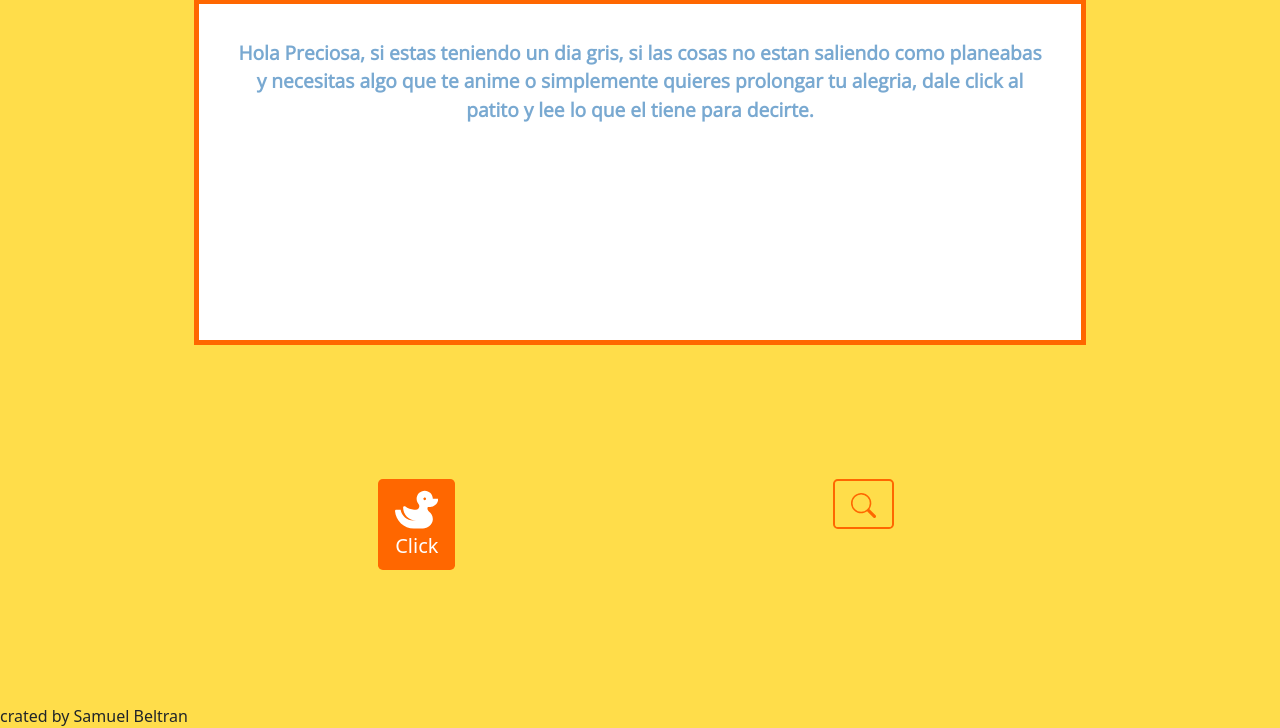
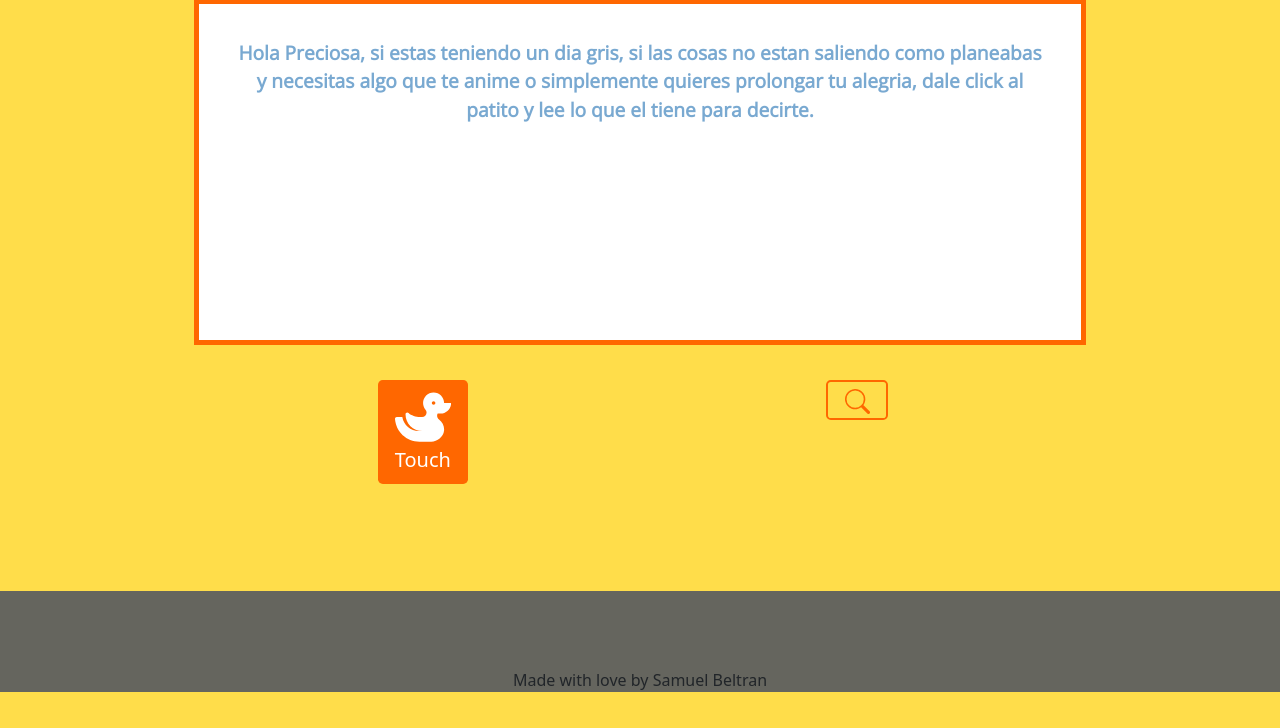
Before and after one commit to samdevbeltran/sara-gift, a PHP site: page /index.html in a window 1280 px wide. Shown: the part 663-1391 px from the top of the page. After the commit the page ends 1355 px from the top, so only its background shows below. Run offline with PHP 8.4, Linux system fonts and the light colour scheme.

Commit message:
detalles

```diff
--- a/css/styles.css
+++ b/css/styles.css
@@ -53,6 +53,16 @@ img{
 	width: 100%;
 }
 
+header nav{
+	height: 9vh;
+}
+header nav ul{
+	list-style-type: none;
+	padding: 0;
+}
+header nav ul li a i{
+	color: #79A9D1;
+}
 
 .header-img{
 
@@ -83,12 +93,12 @@ img{
     font-weight: 800;
 }
 
-.main-container{
+.message-container{
 	margin:  2% 10%;
 }
 
 .btn-container{
-	margin: 13% 0;
+	margin: 2% 0;
 }
 
 .btn-container div{
@@ -123,6 +133,8 @@ img{
 
 #buscar-button,#buscar-button2{
 	color:var(--accent1-color);
+	    padding: 3px 4%;
+    margin: 0 1%;
 }
 
 
@@ -131,7 +143,7 @@ img{
 	color: white;
 }
 .header2-img{
-	background-image: url('../resources/imgs/patos1.jpg');
+
 	background-size: cover;
 	width: 100%;
 }
@@ -175,6 +187,19 @@ img{
   border-radius: 5px;
   margin: 0;
 }
+
+.search-bar{
+	margin-bottom: 3%;
+}
+
+footer{
+	text-align: center;
+    margin-top: 7%;
+    background: #65655E;
+    padding-top: 6%;
+}
+
+
 /*small size*/
 @media (max-width: 424px ){
 	.header-img{
@@ -185,10 +210,12 @@ img{
 	    margin-top: 10%;
 	}
 	p{
-		font-size: 1em;
+		font-size: 18px;
+		padding: 0;
 	}
 
 	.header2-img{
+		background-image: url('../resources/imgs/ermita2.jpg');
 		height: 20vh;
 		padding: 7%;
 	}
@@ -210,8 +237,9 @@ img{
 		font-size: 1.2em;
 	}
 	.header2-img{
-		height: 10vh;
-		padding: 15%;
+		background-image: url('../resources/imgs/ermita1.jpg');
+		height: 60vh;
+		padding: 6%;
 	}
 	.search-bar{
 		width: 49%;
--- a/index.html
+++ b/index.html
@@ -19,9 +19,9 @@
 
 	  	</div>
 	</header>
-	<main class="container">
+	<main class="container main-container">
 
-		<div class="main-container">
+		<div class="message-container">
 			<section id="message-section">
 				<div class="msg-container">
 					<p>
@@ -31,15 +31,13 @@
 
 			</section>
 
-			<section>
+			<section class="container">
 
 				<div class="btn-container row">
-					<div class="col-sm-12 col-lg-6">
-						<button id="pato-button"type="button" class="btn btn-lg">
-
-						</button>
+					<div class="col-sm-6 col-lg-6">
+						<button id="pato-button"type="button" class="btn btn-lg">.</button>
 					</div>
-					<div class="col-sm-12 col-lg-6">
+					<div class="col-sm-6 col-lg-6">
 						<a id="buscar-button" type="button" href="list.html" class="btn btn-lg"></a>
 					</div>
 
@@ -51,7 +49,7 @@
 		</div>
 	</main>
 	<footer>
-		<label>crated by Samuel Beltran</label>
+		<label>Made with love by Samuel Beltran</label>
 	</footer>
 	<script type="text/javascript" src="libraries/bootstrap/js/bootstrap.min.js"></script>
 	<script type="module" src="js/main.js"></script>
--- a/js/icons.js
+++ b/js/icons.js
@@ -1,2 +1,2 @@
-export let duckSvg = '<svg aria-hidden="true" focusable="false" data-prefix="fas" data-icon="duck" role="img" xmlns="http://www.w3.org/2000/svg" viewBox="0 0 512 512" class="svg-inline--fa fa-duck fa-w-16 fa-3x"><path fill="currentColor" d="M416 224c53.02 0 96-42.98 96-96h-64c0-53.02-42.98-96-96-96s-96 42.98-96 96c0 23.15 8.37 44.15 22.1 60.59 6.25 7.48 9.9 16.78 9.9 26.53 0 22.58-18.3 40.88-40.88 40.88h-21.69c-31.51 0-80.18-13.2-101.68-36.24C113.73 209.03 96 216.17 96 230.63 96 315.33 164.67 384 249.37 384h-32c-76.01 0-138.67-55.44-150.82-128h-50.4C7.03 256-.64 263.66.03 272.75 8.61 388.64 105.35 480 223.42 480h107.2c55.51 0 110.81-44.52 116.72-99.71 4.54-42.43-14.76-80.4-46.04-102.86-10.85-7.79-17.3-20.27-17.3-33.63 0-7.12 1.97-13.83 5.33-19.79H416zm-64-80c-8.84 0-16-7.16-16-16s7.16-16 16-16 16 7.16 16 16-7.16 16-16 16z" class=""></path></svg>Click';
+export let duckSvg = '<svg aria-hidden="true" focusable="false" data-prefix="fas" data-icon="duck" role="img" xmlns="http://www.w3.org/2000/svg" viewBox="0 0 512 512" class="svg-inline--fa fa-duck fa-w-16 fa-3x"><path fill="currentColor" d="M416 224c53.02 0 96-42.98 96-96h-64c0-53.02-42.98-96-96-96s-96 42.98-96 96c0 23.15 8.37 44.15 22.1 60.59 6.25 7.48 9.9 16.78 9.9 26.53 0 22.58-18.3 40.88-40.88 40.88h-21.69c-31.51 0-80.18-13.2-101.68-36.24C113.73 209.03 96 216.17 96 230.63 96 315.33 164.67 384 249.37 384h-32c-76.01 0-138.67-55.44-150.82-128h-50.4C7.03 256-.64 263.66.03 272.75 8.61 388.64 105.35 480 223.42 480h107.2c55.51 0 110.81-44.52 116.72-99.71 4.54-42.43-14.76-80.4-46.04-102.86-10.85-7.79-17.3-20.27-17.3-33.63 0-7.12 1.97-13.83 5.33-19.79H416zm-64-80c-8.84 0-16-7.16-16-16s7.16-16 16-16 16 7.16 16 16-7.16 16-16 16z"></path></svg>Touch';
 export let searchSvg = '<svg xmlns="http://www.w3.org/2000/svg" width="25" height="25" fill="currentColor" class="bi bi-search" viewBox="0 0 16 16"><path d="M11.742 10.344a6.5 6.5 0 1 0-1.397 1.398h-.001c.03.04.062.078.098.115l3.85 3.85a1 1 0 0 0 1.415-1.414l-3.85-3.85a1.007 1.007 0 0 0-.115-.1zM12 6.5a5.5 5.5 0 1 1-11 0 5.5 5.5 0 0 1 11 0z"/></svg>';
--- a/js/listFunctions.js
+++ b/js/listFunctions.js
@@ -12,7 +12,8 @@ function showSlectedPhrase(id){
 	let result;
 	result = phrasesVar.filter(item => item["id"] == id);
 	sessionStorage.setItem("presentPhrase", JSON.stringify(result));
-	window.location.href = "http://localhost/giftProyect/index.html#message-section";
+	window.location.href = "https://sarapp-patito.herokuapp.com/index.html#message-section";
+	//window.location.href = "http://localhost/giftProyect/index.html#message-section";
 }
 
 
```
Also changed, not shown: list.html (+4 -6 lines), resources/imgs/ermita1.jpg (added), resources/imgs/ermita2.jpg (added). Lines whose indentation alone changed are shown as unchanged.
